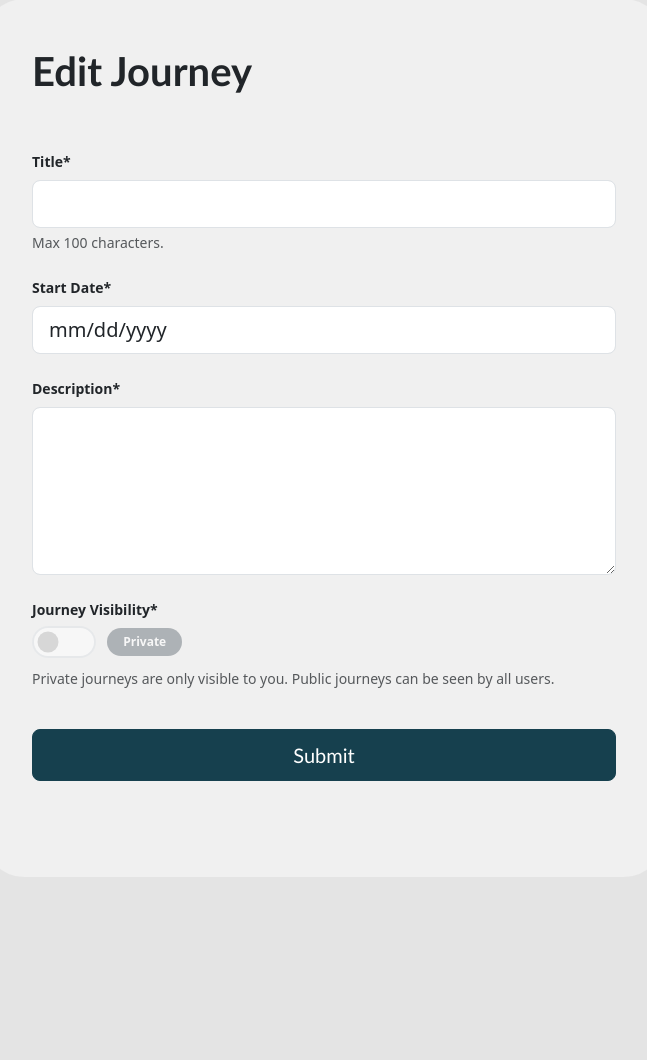
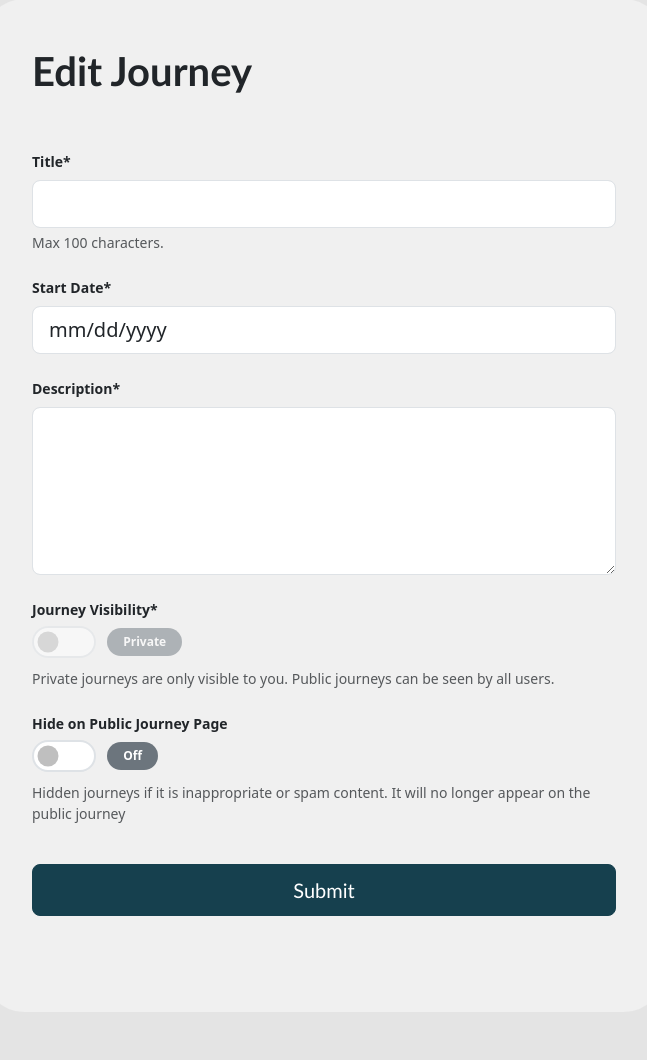
Before and after one commit to lin-du-1157599/project2, a Flask app: template app/templates/journey/edit_journey.html in a window 1280 px wide. Shown: the part 169-1229 px from the top of the page, without its empty margins (316-963 px from the left). Before the commit the page ends 950 px from the top, so only its background shows below. Run offline with Flask 3, Linux system fonts and the light colour scheme; the template is opened without the code that fills it, so the values that code supplies are empty.

Commit message:
Add hidden toggle for public journeys

```diff
--- a/app/templates/base/userbase.html
+++ b/app/templates/base/userbase.html
@@ -73,6 +73,10 @@
             /* badge style */
             .bg-primary{
                 background-color: #e55b4c !important;
+            }
+
+			.bg-on{
+                background-color: #0d6efd;
             }
 
             .rounded-pill{
--- a/app/templates/journey/edit_journey.html
+++ b/app/templates/journey/edit_journey.html
@@ -49,7 +49,7 @@
                             <input class="form-check-input mb-1 pe-4" type="checkbox" role="switch"
                                    id="statusSwitch" name="status_switch"
                                    style="transform: scale(2); transform-origin: left center; margin-right: 2.2em;"
-                                   {% if mode != 'all' %} disabled {% endif %}
+                                   {% if (mode != 'all') or (journey.is_hidden == 1) %} disabled {% endif %}
                                    {% if journey.status == 'public' %} checked {% endif %} />
                             <label class="form-check-label ms-2" for="statusSwitch">
                                 <span class="badge rounded-pill" id="statusBadge">
@@ -59,9 +59,32 @@
                         </div>
                         <div class="form-text pt-2">Private journeys are only visible to you. Public journeys can be seen by all users.</div>
                     </div>
-                    <!-- Hidden field for actual status value -->
-                    <input type="hidden" id="status" name="status" value="{{ journey.status }}"><div class="d-flex justify-content-center py-4">
-                                            <input type="submit" class="btn btn-primary btn-lg w-100" value="Submit">
+
+                    {% if user_role != 'traveller'%}
+                    <!-- Journey Hidden Switch -->
+                    <div class="mb-3">
+                        <label class="fw-bold fs-5 py-2">Hide on Public Journey Page</label>
+                        <div class="form-check form-switch d-flex align-items-center">
+                            <input class="form-check-input mb-1 pe-4" type="checkbox" role="switch"
+                                   id="hiddenSwitch" name="hidden_switch"
+                                   style="transform: scale(2); transform-origin: left center; margin-right: 2.2em;"
+                                   {% if journey.is_hidden == 1 %} checked {% endif %} />
+                            <label class="form-check-label ms-2" for="hiddenSwitch">
+                                <span class="badge rounded-pill" id="hiddenBadge">
+                                    {% if journey.is_hidden == 1 %} On {% else %} Off {% endif %}
+                                </span>
+                            </label>
+                        </div>
+                        <div class="form-text pt-2">Hidden journeys if it is inappropriate or spam content. It will no longer appear on the public journey</div>
+                    </div>
+                    {% endif %}
+
+                    <!-- Hidden field for actual status/hidden value -->
+                    <input type="hidden" id="status" name="status" value="{{ journey.status }}">
+                    <input type="hidden" id="hidden" name="is_hidden" value="{{ journey.is_hidden }}">
+
+                    <div class="d-flex justify-content-center py-4">
+                        <input type="submit" class="btn btn-primary btn-lg w-100" value="Submit">
                     </div>
                 </form>
             </div>
@@ -72,6 +95,7 @@
 
 <script>
 
+    // Status Switch
     // Get references to the switch, badge, and hidden status elements
     const statusSwitch = document.getElementById('statusSwitch');
     const statusBadge = document.getElementById('statusBadge');
@@ -100,6 +124,38 @@
             statusBadge.classList.add('bg-secondary');
         }
     });
+
+    // Hidden Switch
+    // Get references to the switch, badge, and hidden status elements
+    const hiddenSwitch = document.getElementById('hiddenSwitch');
+    const hiddenBadge = document.getElementById('hiddenBadge');
+    const hiddenHidden = document.getElementById('hidden');
+
+
+// Add event listener to update the badge and hidden value when the switch is toggled
+hiddenSwitch.addEventListener('change', function() {
+        if (this.checked) {
+            hiddenBadge.textContent = 'On';
+            hiddenBadge.classList.remove('bg-secondary');
+            hiddenBadge.classList.add('bg-on');
+            hiddenHidden.value = 1;
+        } else {
+            hiddenBadge.textContent = 'Off';
+            hiddenBadge.classList.remove('bg-on');
+            hiddenBadge.classList.add('bg-secondary');
+            hiddenHidden.value = 0;
+        }
+    });
+
+    // Initialize the badge styling based on current status
+    document.addEventListener('DOMContentLoaded', function() {
+        // hiddenHidden.value = hiddenSwitch.checked ? 1 : 0;
+        if (hidden.value === '1') {
+            hiddenBadge.classList.add('bg-on');
+        } else {
+            hiddenBadge.classList.add('bg-secondary');
+        }
+    });
 </script>
 
 {% endblock %}
--- a/app/templates/journey/view_journey.html
+++ b/app/templates/journey/view_journey.html
@@ -20,12 +20,12 @@
                 <div class="mb-2">
                     {% if journey.status == 'public' %}
                     <span class="badge rounded-pill bg-primary">Public</span>
-                    {% elif journey.status == 'all' %}
+                    {% elif journey.status == 'private' %}
                     <span class="badge rounded-pill bg-secondary">Private</span>
                     {% endif %}
 
                     {% if journey.is_hidden == 1 %}
-                    <span class="badge rounded-pill bg-warning text-dark">Hidden</span>
+                    <span class="badge rounded-pill bg-warning text-dark">Hidden by staff</span>
                     {% endif %}
                 </div>
 
```
Also changed, not shown: app/routes/journey.py (+14 -6 lines), app/templates/journey/myjourney.html (+6 -2 lines).
